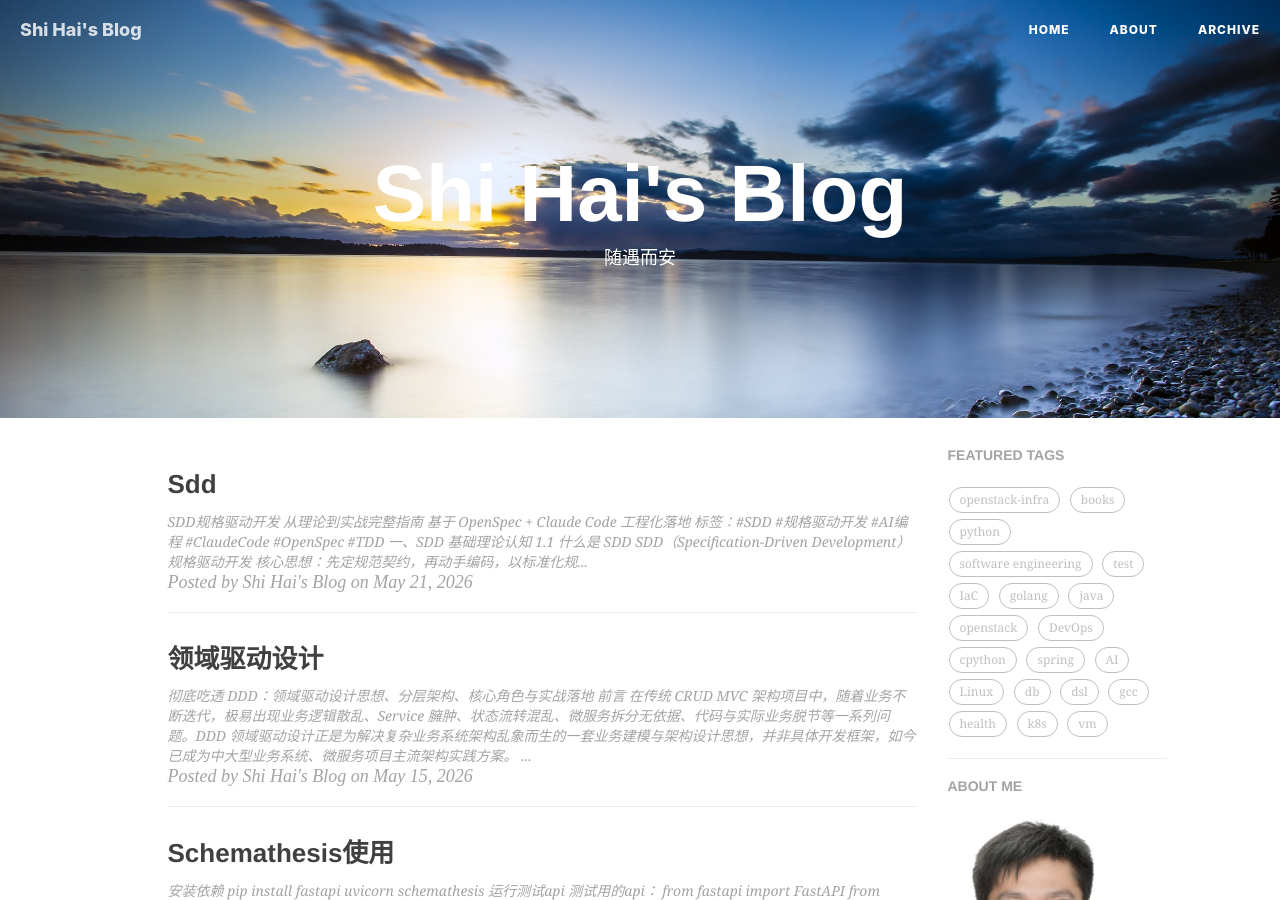
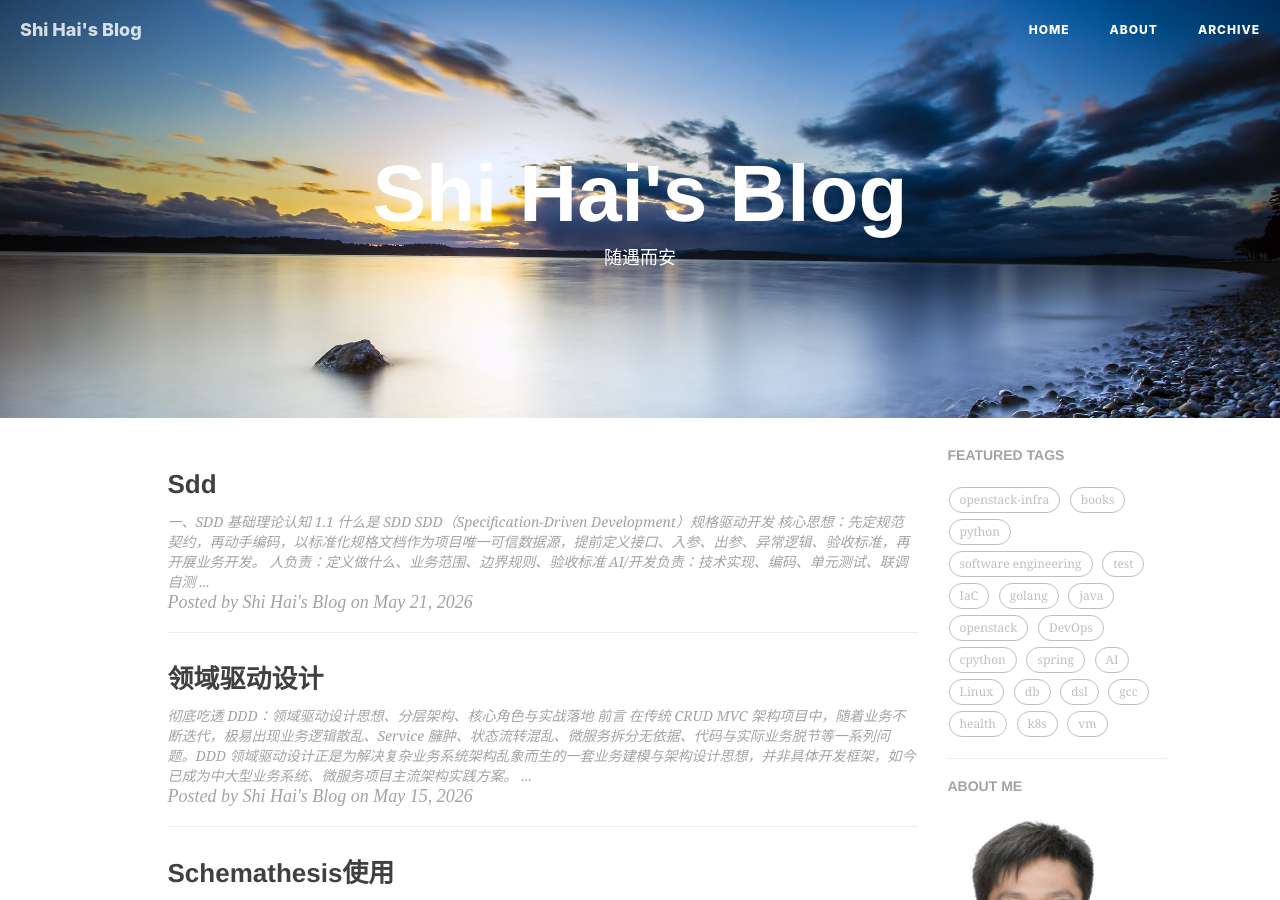
Before and after one commit to shihai1991/shihai1991.github.io, a Jekyll site: the page built from index.html, in a window 1280 px wide and 900 px high. Built offline with Jekyll 4.4.1, drawn with Linux system fonts in a browser that asks for light colours; nearby versions of some CDN libraries; the list of posts is cut into pages by our own code; comment, search, counter and statistics services are not loaded.

Commit message:
Update 2026-05-21-SDD.md

````diff
--- a/_posts/2026-05-21-SDD.md
+++ b/_posts/2026-05-21-SDD.md
@@ -1,11 +1,5 @@
-# SDD规格驱动开发 从理论到实战完整指南
-## 基于 OpenSpec + Claude Code 工程化落地
-**标签**：#SDD #规格驱动开发 #AI编程 #ClaudeCode #OpenSpec #TDD
-
----
-
-## 一、SDD 基础理论认知
-### 1.1 什么是 SDD
+# 一、SDD 基础理论认知
+## 1.1 什么是 SDD
 **SDD（Specification-Driven Development）规格驱动开发**
 核心思想：**先定规范契约，再动手编码**，以标准化规格文档作为项目唯一可信数据源，提前定义接口、入参、出参、异常逻辑、验收标准，再开展业务开发。
 
@@ -13,21 +7,21 @@
 - AI/开发负责：**技术实现、编码、单元测试、联调自测**
 - 核心本质：把模糊口头需求，转为**可量化、可校验、可评审**的正式研发契约
 
-### 1.2 SDD 核心优势
+## 1.2 SDD 核心优势
 1. **需求零偏差**：杜绝自由开发、私自增删业务逻辑
 2. **天然适配 TDD**：规格等同于测试用例，实现测试先行
 3. **文档可追溯**：全流程文档留存，迭代维护清晰
 4. **AI 开发最优解**：大模型可完整读取规范，严格遵守约束开发
 5. **降低协作成本**：前后端、多服务接口提前对齐，减少联调返工
 
-### 1.3 主流开发模式对比
+## 1.3 主流开发模式对比
 | 开发模式 | 核心流程 | 核心痛点 |
 |---------|---------|---------|
 | 传统业务开发 | 需求→设计→编码→测试 | 后期改需求频繁，返工量大 |
 | DDD领域驱动 | 领域建模→聚合设计→业务落地 | 偏重业务模型，缺少接口验收标准 |
 | **SDD规格驱动** | **规格定义→技术设计→测试先行→编码→验收** | 契约优先，全流程标准统一 |
 
-### 1.4 SDD 标准四文档体系
+## 1.4 SDD 标准四文档体系
 企业级标准 SDD 项目固定由四类文档组成，缺一不可：
 1. `proposal.md`：需求提案，定义背景、目标、业务范围
 2. `specs/*.md`：核心规格文档（SDD 灵魂），接口、参数、错误码、验收规则
@@ -36,19 +30,19 @@
 
 ---
 
-## 二、OpenSpec + Claude Code 联动原理
-### 2.1 工具定位
+# 二、OpenSpec + Claude Code 联动原理
+## 2.1 工具定位
 - **OpenSpec**：SDD 标准化脚手架，一键生成统一目录结构与文档模板，统一团队研发书写规范
 - **Claude Code**：长文本强理解 AI 编码终端，本地读取全套 SDD 文档，严格遵循规范完成编码
 
-### 2.2 完整联动流程
+## 2.2 完整联动流程
 1. 借助 OpenSpec 初始化标准 SDD 项目目录
 2. 人工填写**提案、规格、技术设计**三大核心文档
 3. 启动 Claude Code 读取本地所有规范 Markdown 文件
 4. AI 按照 `tasks.md` 顺序执行 TDD 开发
 5. 开发完成对照规格逐条验收，确保代码与需求完全一致
 
-### 2.3 组合使用优势
+## 2.3 组合使用优势
 - 轻量化无复杂配置，纯文件驱动，接入成本极低
 - 所有规范纳入 Git 版本管理，团队同步高效
 - Claude 超长上下文可完整吃透整套业务+技术规范
@@ -56,8 +50,8 @@
 
 ---
 
-## 三、本地环境快速搭建
-### 3.1 安装依赖
+# 三、本地环境快速搭建
+## 3.1 安装依赖
 ```bash
 # 全局安装 OpenSpec 脚手架
 npm install -g openspec-cli
@@ -70,32 +64,13 @@
 
 # 新建业务需求（自动生成全套空白文档）
 openspec new "用户手机号验证码登录"
-
-# OpenSpec \+ Claude Code SDD 实战手册
+```
 
 # 1\. 简介
 
 本文为**工业级 SDD（规格驱动开发）标准实战模板**，采用 **OpenSpec \+ Claude Code** 组合，实现：**先规范、后编码、TDD 先行、可验收、可追溯**。
 
 示例业务：**手机号\+验证码登录**（SpringBoot \+ MySQL \+ Redis）。
-
-# 2\. 环境部署
-
-## 2\.1 安装依赖
-
-```bash
-# 全局安装 OpenSpec
-npm install -g openspec-cli
-
-# 创建项目
-mkdir sdd-demo && cd sdd-demo
-
-# 初始化 OpenSpec 目录结构
-openspec init
-
-# 新建需求（自动生成标准目录）
-openspec new "用户手机号验证码登录"
-```
 
 生成路径：`openspec/changes/user\-login\-sms/`
 
````
